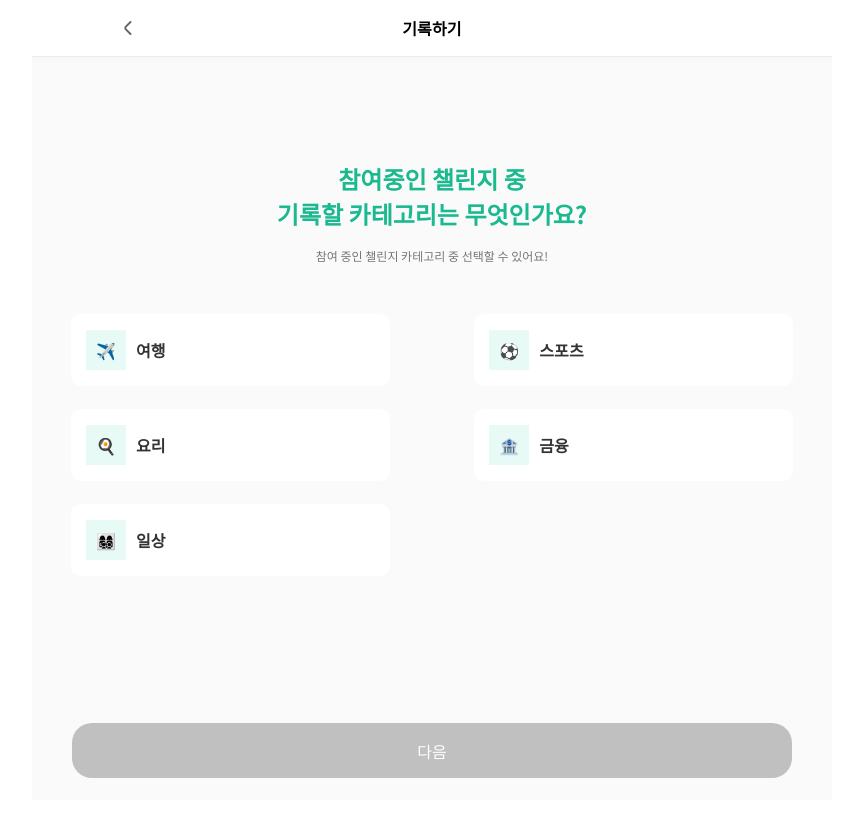
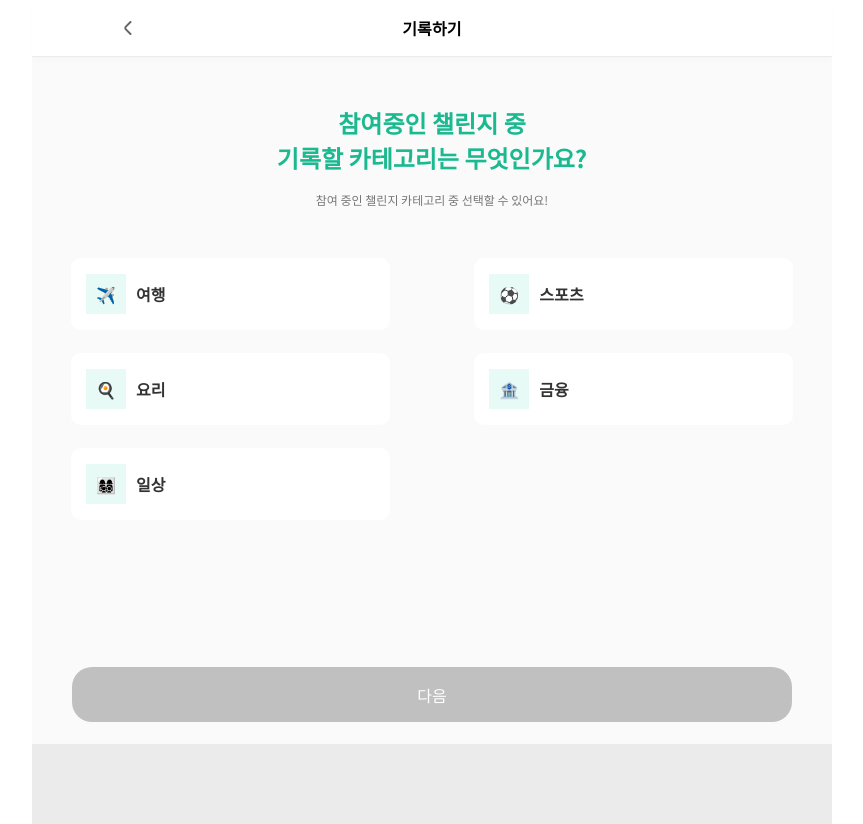
Before and after one commit to BUZZINGPolarBear/FRONT_ILogU, a React (Create React App) app: page /feed/write in a window 1280 px wide. Shown: the whole page, without its empty margins (208-1071 px from the left). Before the commit the page ends 800 px from the top, so only its background shows below. Built offline with nearby package versions, Linux system fonts and the light colour scheme; a web font is replaced by a local one.

Commit message:
fix: 하단 다음 버튼이 안보이던 문제 해결

```diff
--- a/src/APP/Feed/writeFeed/Styles/info.styles.js
+++ b/src/APP/Feed/writeFeed/Styles/info.styles.js
@@ -45,7 +45,7 @@ export const TopTextArea = styled.div`
 	z-index: 9990;
 `;
 export const FeedWriteArea = styled.div`
-	position: fixed;
+	// position: fixed;
 	top: 7vh;
 
 	display: flex;
@@ -56,6 +56,7 @@ export const FeedWriteArea = styled.div`
 	width: 100vw;
 	max-width: 800px;
 	height: 93vh;
+	margin-bottom: 10vh;
 
 	background-color: rgb(250, 250, 250);
 `;
```
